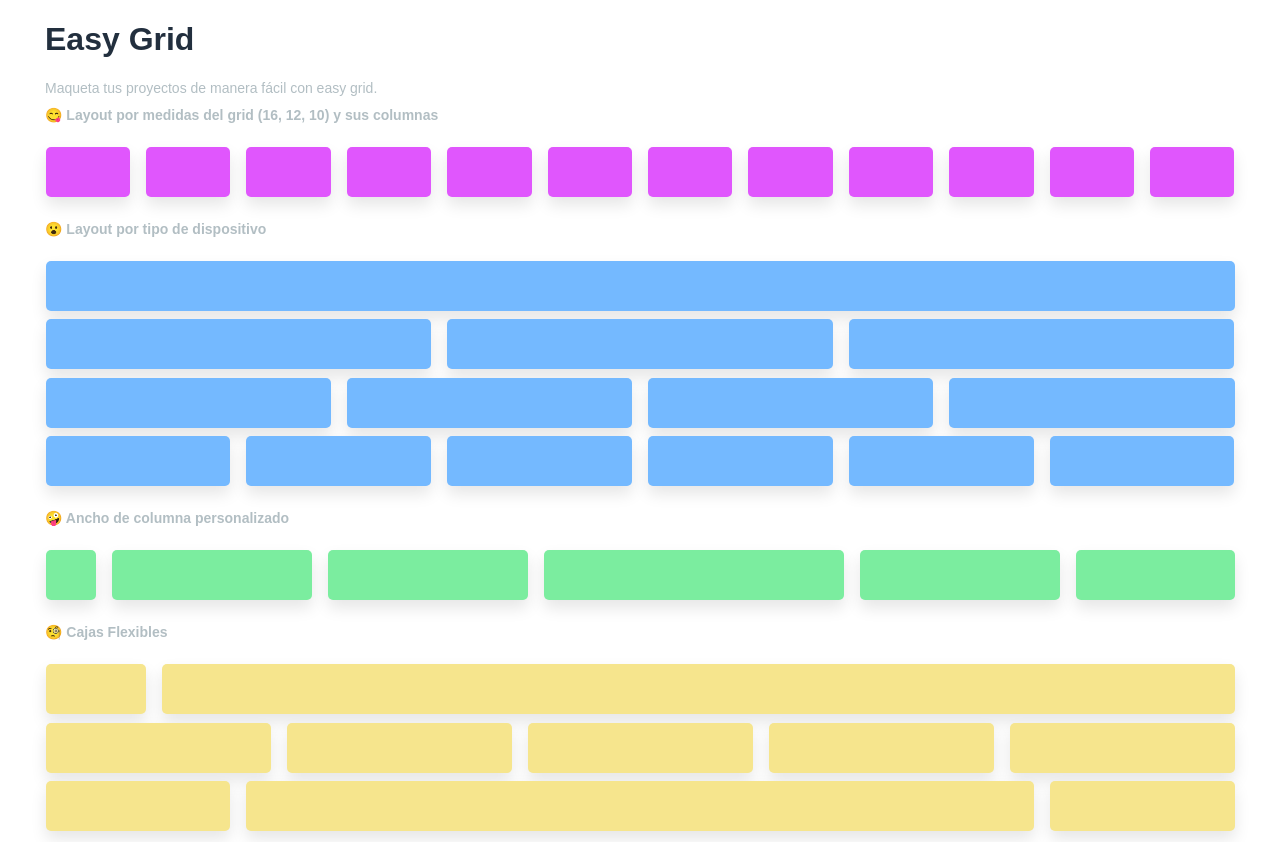
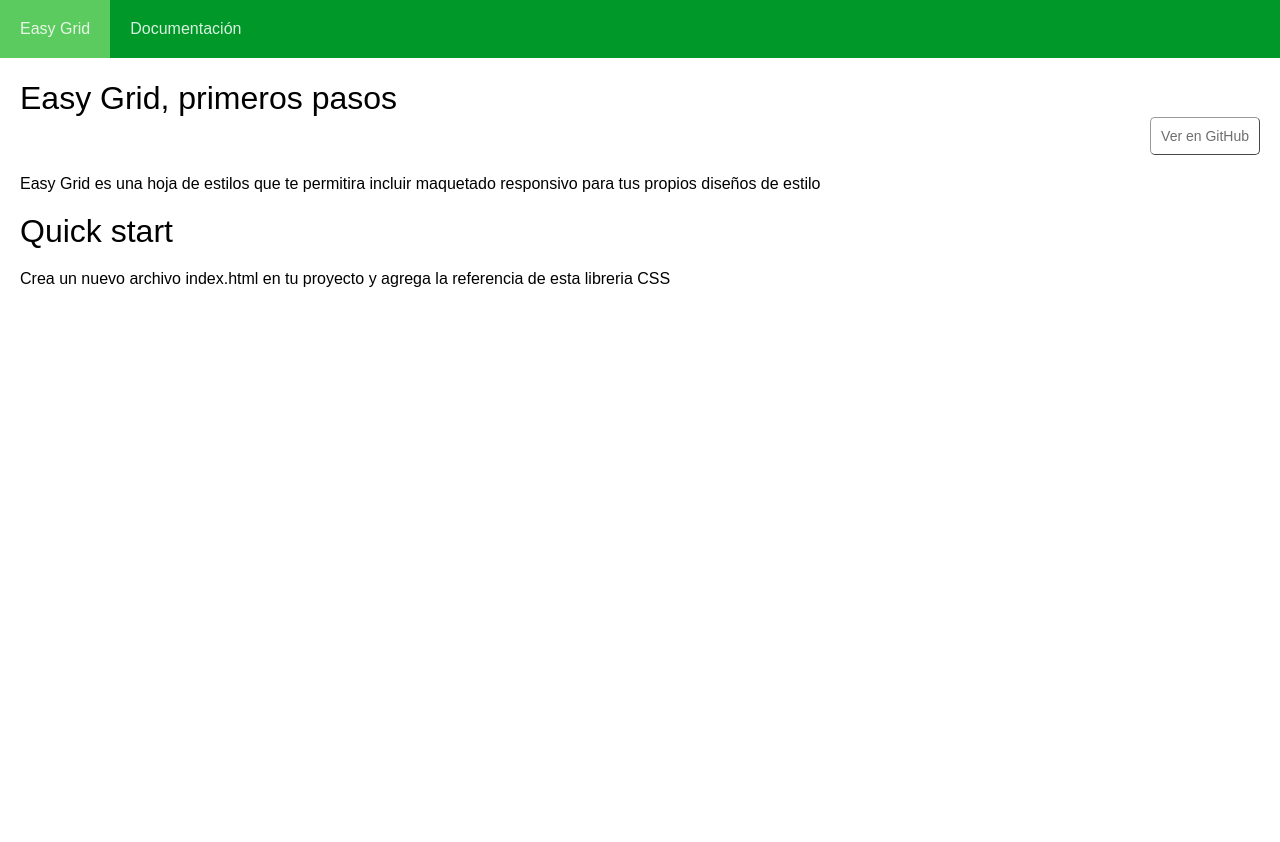
Before and after one commit to JoseHS06/easy-grid, a plain HTML site: page index.html in a window 1280 px wide. Shown: the top 842 px of the page. After the commit the page ends 800 px from the top, so only its background shows below. Drawn offline with Linux system fonts and the light colour scheme.

Commit message:
update index

```diff
--- a/index.html
+++ b/index.html
@@ -9,10 +9,149 @@
     <title>Easy Grid 🧩</title>
 </head>
 
-<body>
+<style>
+    * {
+        padding: 0;
+        margin: 0;
+    }
+
+    p {
+        margin-bottom: 20px;
+        margin-top: 20px;
+        margin-left: 20px;
+    }
+
+    header {
+        background: #009929;
+        width: 100%;
+        position: fixed;
+        z-index: 100;
+    }
+
+    nav {
+        float: left;
+    }
+
+    nav ul {
+        list-style: none;
+        overflow: hidden;
+    }
+
+    nav ul li {
+        float: left;
+        font-family: Arial, Helvetica, sans-serif;
+        font-size: 16px;
+    }
+
+    nav ul li button {
+        display: block;
+        padding: 20px;
+        color: rgb(255, 255, 255, 0.85);
+        text-decoration: none;
+        background: none;
+        border: none;
+        font-family: Arial, Helvetica, sans-serif;
+        font-size: 16px;
+    }
+
+    nav ul li:hover {
+        background: #5ccb5f;
+        color: rgb(255, 255, 255);
+
+    }
+
+    .content {
+        padding-top: 80px;
+    }
+
+    .d-none {
+        display: none;
+    }
+
+    h1 {
+        font-weight: lighter;
+        margin-left: 20px;
+    }
+
+    .b-primary {
+        background: #fff;
+        border-color: #9b9a9a;
+        padding: 10px;
+        font-family: Arial, Helvetica, sans-serif;
+        font-size: 14px;
+        font-weight: lighter;
+        color: #6e6e6e;
+        margin-left: 10px;
+        border-width: 1px;
+        border-radius: 5px;
+    }
+
+    .b-primary:hover {
+        color: rgb(0, 0, 0);
+        border-width: 1px;
+        border-color: #009929;
+        color: #009929;
+    }
+
+    .d-flex {
+        display: flex;
+    }
+
+    .justify-right {
+        justify-content: right;
+        padding-right: 20px;
+    }
+
+    .btn {
+	display: inline-block;
+	padding: var(--bs-btn-padding-y) var(--bs-btn-padding-x);
+	font-family: var(--bs-btn-font-family);
+	font-size: var(--bs-btn-font-size);
+	font-weight: var(--bs-btn-font-weight);
+	line-height: var(--bs-btn-line-height);
+	color: var(--bs-btn-color);
+	text-align: center;
+	text-decoration: none;
+	vertical-align: middle;
+	cursor: pointer;
+	-webkit-user-select: none;
+	-moz-user-select: none;
+	user-select: none;
+	border: var(--bs-btn-border-width) solid var(--bs-btn-border-color);
+	border-radius: var(--bs-btn-border-radius);
+	background-color: var(--bs-btn-bg);
+	transition: color .15s ease-in-out,background-color .15s ease-in-out,border-color .15s ease-in-out,box-shadow .15s ease-in-out;
+}
 
 
-    <div class="container">
+</style>
+
+<body>
+    <header>
+        <nav>
+
+            <ul>
+                <li><button id="lnkEasyGrid" href="#">Easy Grid</button></li>
+                <li><button id="lnkDocumentacion" href="#">Documentación</button></li>
+            </ul>
+        </nav>
+    </header>
+
+
+    <div class="content"></div>
+    <div id="divAcercaDe">
+
+        <h1>Easy Grid, primeros pasos</h1>
+        <div class="d-flex justify-right">
+            <button class="b-primary">Ver en GitHub</button>
+        </div>
+        <p>Easy Grid es una hoja de estilos que te permitira incluir maquetado responsivo para tus propios diseños de estilo</p>
+
+        <h1>Quick start</h1>
+        <p>Crea un nuevo archivo index.html en tu proyecto y agrega la referencia de esta libreria CSS</p>
+    </div>
+
+    <div class="container d-none" id="divDocumentacion">
 
         <h1 class="title-grid">Easy Grid</h1>
         <p class="subtitle-grid mb-2">Maqueta tus proyectos de manera fácil con easy grid.</p>
@@ -302,7 +441,8 @@
                 <div class="demo-box bg-5">
                 </div>
             </div>
-            <div class="w-100"> <!-- Se agrega un div con un width de 100% para romper la linea-->
+            <div class="w-100">
+                <!-- Se agrega un div con un width de 100% para romper la linea-->
             </div>
             <div class="col-3">
                 <div class="demo-box bg-5">
@@ -328,7 +468,8 @@
 
         <b class="subtitle-grid">😎 Gaps</b>
 
-         <div class="e-grid-12 no-gaps mt-3 mb-3"> <!-- Para quitar los espacios (paddings) entre cada columna se agrega la clase: no-gaps-->
+        <div class="e-grid-12 no-gaps mt-3 mb-3">
+            <!-- Para quitar los espacios (paddings) entre cada columna se agrega la clase: no-gaps-->
 
             <div class="col-1">
                 <div class="demo-box bg-4">
@@ -387,6 +528,30 @@
 
 
 
+    <script>
+        const lnkEasyGrid = document.querySelector("#lnkEasyGrid"),
+            lnkDocumentacion = document.querySelector("#lnkDocumentacion"),
+            divAcercaDe = document.querySelector("#divAcercaDe"),
+            divDocumentacion = document.querySelector("#divDocumentacion");
+
+        let configuration = {
+            'section': 1
+        };
+
+        lnkEasyGrid.addEventListener("click", () => {
+            configuration.section = 1;
+            divAcercaDe.classList.remove('d-none');
+            divDocumentacion.classList.add('d-none');
+
+        });
+
+        lnkDocumentacion.addEventListener("click", () => {
+            configuration.section = 2;
+            divDocumentacion.classList.remove('d-none');
+            divAcercaDe.classList.add('d-none');
+
+        });
+    </script>
 
 
 
```
